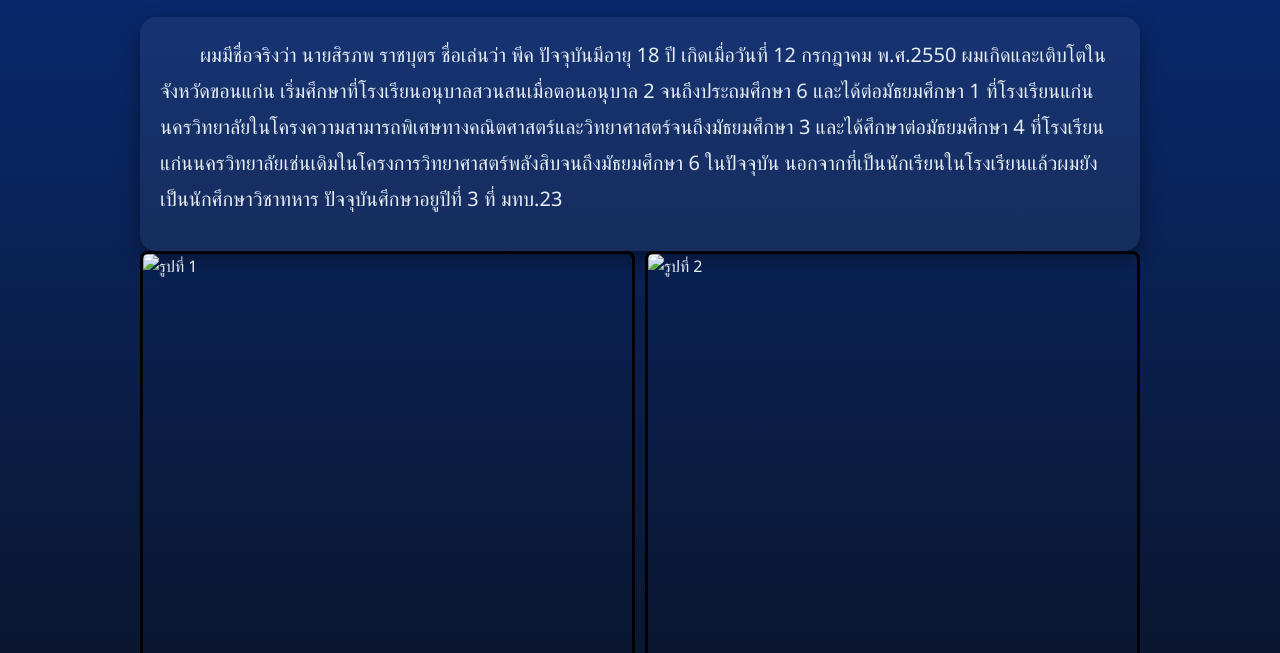
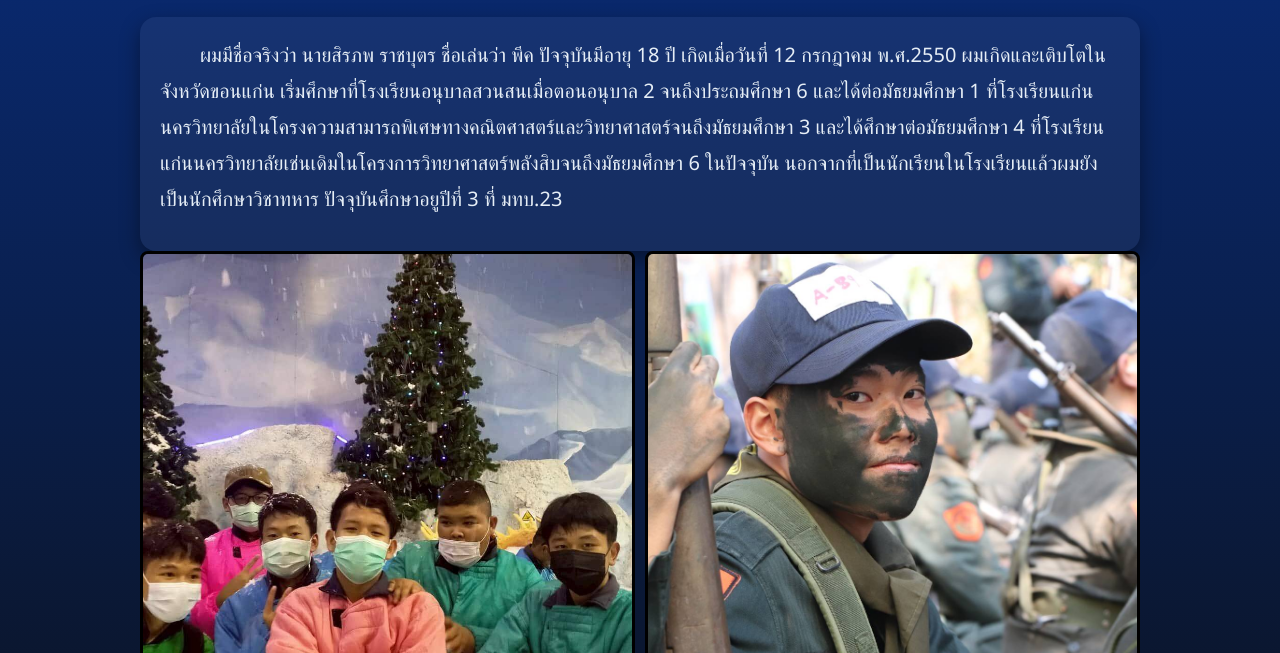
Before and after one commit to 631s44224-max/631s44224-max.github.io, a plain HTML site: page history.html in a window 1280 px wide. Shown: the part 147-800 px from the top of the page. Drawn offline with Linux system fonts and the light colour scheme.

Commit message:
Update history.html

```diff
--- a/history.html
+++ b/history.html
@@ -122,8 +122,8 @@ main {
     </div>
 
     <div class="gallery">
-      <img src="pic/gifted.jpg" alt="รูปที่ 1">
-      <img src="pic/rodor.jpg" alt="รูปที่ 2">
+      <img src="gifted.jpg" alt="รูปที่ 1">
+      <img src="rodor.jpg" alt="รูปที่ 2">
 
 
   </main>
```
